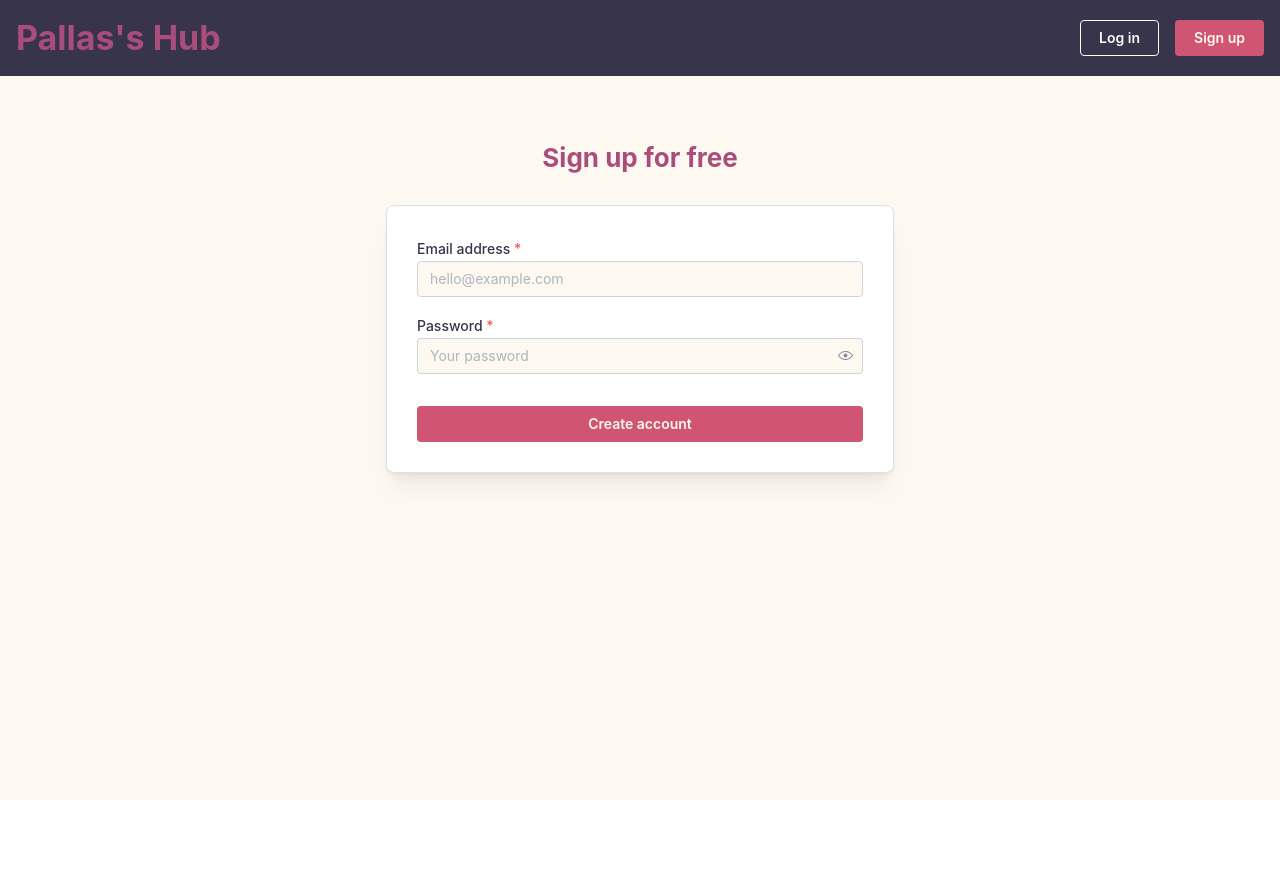
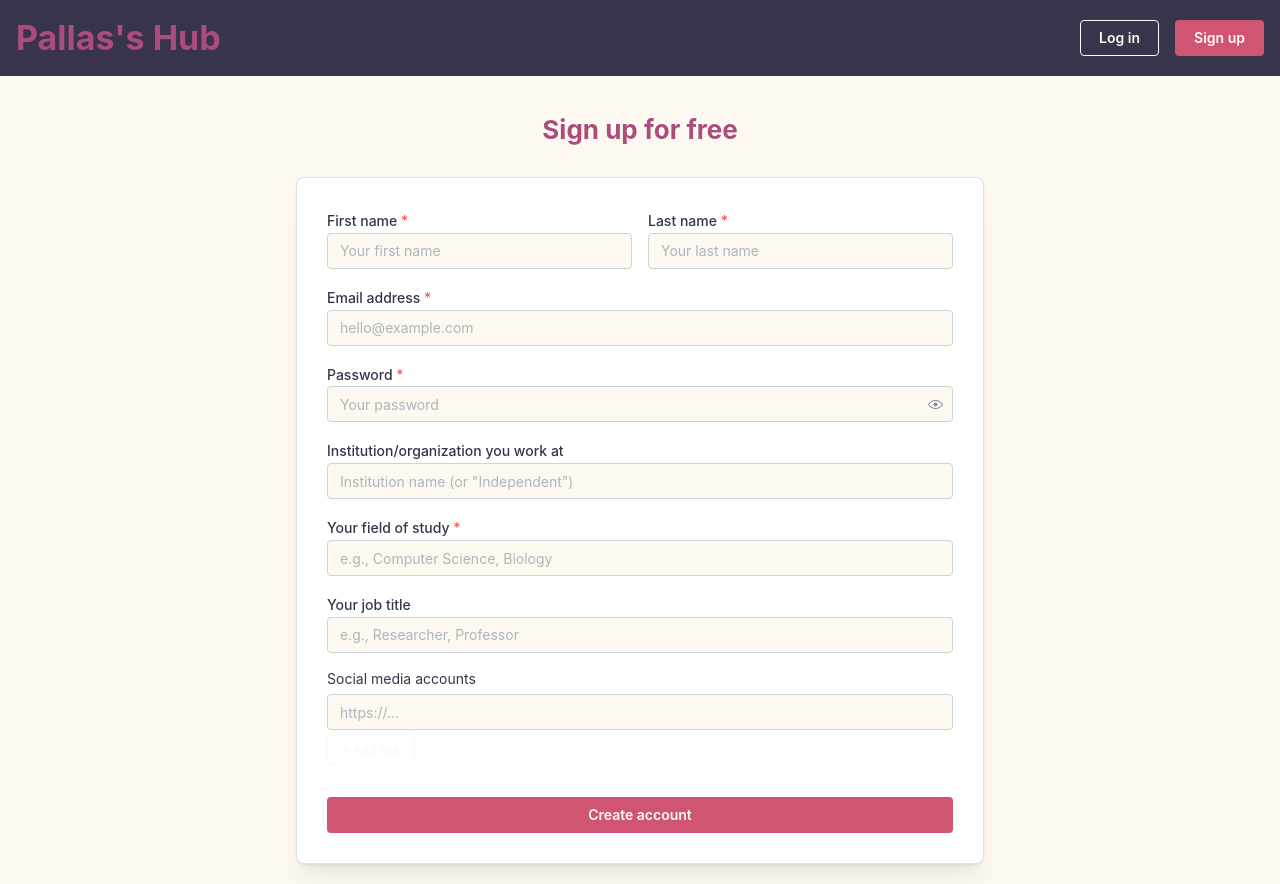
Before and after one commit to ysheliakin/pallass, a React (Vite) app in the folder client/: page /#/signup in a window 1280 px wide. Before the commit the page ends 800 px from the top, so only its background shows below. Built offline with nearby package versions, Linux system fonts and the light colour scheme.

Commit message:
updated sign up page

```diff
--- a/client/src/pages/SignUp.page.tsx
+++ b/client/src/pages/SignUp.page.tsx
@@ -1,24 +1,62 @@
 import React, { useState } from 'react';
-import { Container, Title, TextInput, PasswordInput, Button, Paper } from '@mantine/core';
+import { Container, Title, TextInput, PasswordInput, Button, Paper, Group, Text, Box } from '@mantine/core';
 import { useNavigate } from 'react-router-dom';
 import { Layout, useStyles } from '../components/layout';
 
 export function SignUpPage() {
   const styles = useStyles();
+  const navigate = useNavigate();
+
+  const [firstName, setFirstName] = useState('');
+  const [lastName, setLastName] = useState('');
   const [email, setEmail] = useState('');
   const [password, setPassword] = useState('');
-  const navigate = useNavigate();
+  const [institution, setInstitution] = useState('');
+  const [fieldOfStudy, setFieldOfStudy] = useState('');
+  const [jobTitle, setJobTitle] = useState('');
+  const [socialLinks, setSocialLinks] = useState(['']);
 
   const handleSignUp = () => {
+    // Here you would typically handle the sign-up logic
+    console.log('Sign up data:', { firstName, lastName, email, password, institution, fieldOfStudy, jobTitle, socialLinks });
     navigate('/dashboard');
+  };
+
+  const addSocialLink = () => {
+    setSocialLinks([...socialLinks, '']);
+  };
+
+  const updateSocialLink = (index: number, value: string) => {
+    const updatedLinks = [...socialLinks];
+    updatedLinks[index] = value;
+    setSocialLinks(updatedLinks);
   };
 
   return (
     <Layout>
-      <Container size="xs" mt={60}>
+      <Container size="sm" mt={30}>
         <Title order={2} ta="center" mt="xl" style={styles.title}>Sign up for free</Title>
 
-        <Paper withBorder shadow="md" p={30} mt={30} radius="md">
+        <Paper withBorder shadow="md" p={30} mt={30} radius="md" style={{ backgroundColor: "#fff" }}>
+          <Group grow mb="md">
+            <TextInput
+              label="First name"
+              placeholder="Your first name"
+              required
+              value={firstName}
+              onChange={(event) => setFirstName(event.currentTarget.value)}
+              styles={{ input: styles.input }}
+            />
+            <TextInput
+              label="Last name"
+              placeholder="Your last name"
+              required
+              value={lastName}
+              onChange={(event) => setLastName(event.currentTarget.value)}
+              styles={{ input: styles.input }}
+            />
+          </Group>
+
           <TextInput
             label="Email address"
             placeholder="hello@example.com"
@@ -36,6 +74,49 @@ export function SignUpPage() {
             onChange={(event) => setPassword(event.currentTarget.value)}
             styles={{ input: styles.input }}
           />
+          <TextInput
+            label="Institution/organization you work at"
+            placeholder='Institution name (or "Independent")'
+            mt="md"
+            value={institution}
+            onChange={(event) => setInstitution(event.currentTarget.value)}
+            styles={{ input: styles.input }}
+          />
+          <TextInput
+            label="Your field of study"
+            placeholder="e.g., Computer Science, Biology"
+            required
+            mt="md"
+            value={fieldOfStudy}
+            onChange={(event) => setFieldOfStudy(event.currentTarget.value)}
+            styles={{ input: styles.input }}
+          />
+          <TextInput
+            label="Your job title"
+            placeholder="e.g., Researcher, Professor"
+            mt="md"
+            value={jobTitle}
+            onChange={(event) => setJobTitle(event.currentTarget.value)}
+            styles={{ input: styles.input }}
+          />
+
+          <Box mt="md">
+            <Text size="sm" style={{ marginBottom: 5 }}>Social media accounts</Text>
+            {socialLinks.map((link, index) => (
+              <TextInput
+                key={index}
+                placeholder="https://..."
+                value={link}
+                onChange={(event) => updateSocialLink(index, event.currentTarget.value)}
+                styles={{ input: styles.input }}
+                mt={5}
+              />
+            ))}
+            <Button onClick={addSocialLink} variant="outline" size="xs" mt={5} style={styles.secondaryButton}>
+              + Add link
+            </Button>
+          </Box>
+
           <Button fullWidth mt="xl" style={styles.primaryButton} onClick={handleSignUp}>
             Create account
           </Button>
```
